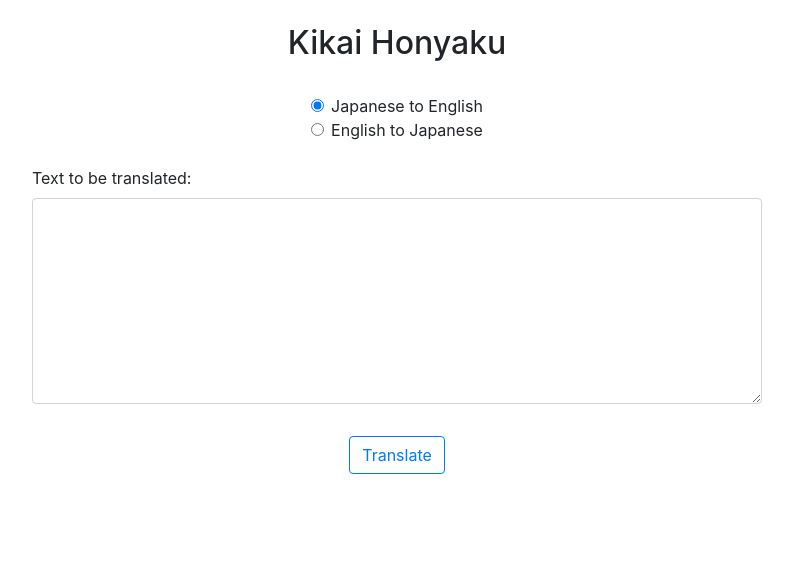
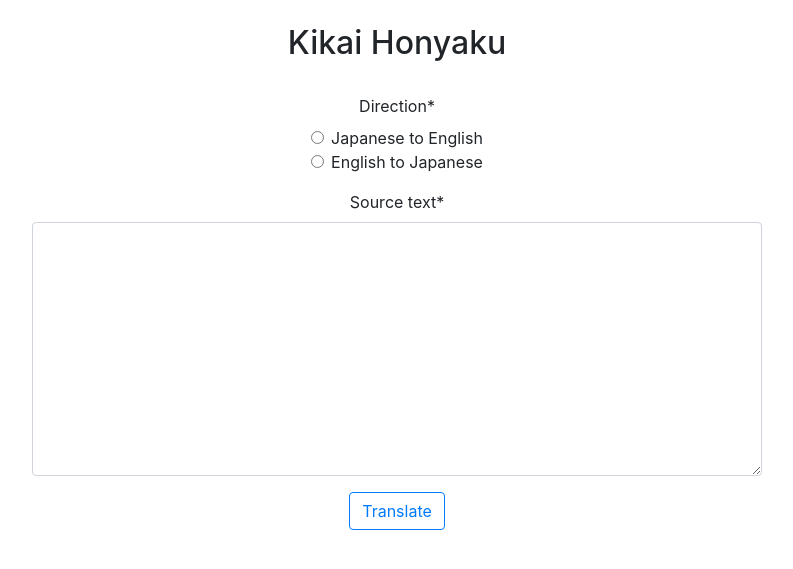
Before and after one commit to 4ka0/kikai_honyaku, a Django app: page / in a window 1280 px wide. Shown: the top 569 px of the page, without its empty margins (243-1036 px from the left). Run offline with Django 3.2, Linux system fonts and the light colour scheme; parts of the project's set-up code (start-up, migrations or seed data) failed here and were passed over; some libraries are stand-ins or nearby versions.

Commit message:
Input form refactored to use forms.py

```diff
--- /dev/null
+++ b/kikaihonyaku/forms.py
@@ -0,0 +1,17 @@
+from django import forms
+
+
+CHOICES=[('Ja>En', 'Japanese to English'),
+         ('En>Ja', 'English to Japanese')]
+
+
+class SourceTextInputForm(forms.Form):
+
+    # Radio buttons for translation direction
+    direction = forms.ChoiceField(widget=forms.RadioSelect,
+                                  choices=CHOICES,
+                                  required=True)
+
+    # Text area for inputting source text to be translated
+    source_text = forms.CharField(widget=forms.Textarea,
+                                  required=True)
--- a/kikaihonyaku/settings.py
+++ b/kikaihonyaku/settings.py
@@ -44,7 +44,10 @@ INSTALLED_APPS = [
     "django.contrib.sessions",
     "django.contrib.messages",
     "django.contrib.staticfiles",
+    "crispy_forms"
 ]
+
+CRISPY_TEMPLATE_PACK = 'bootstrap4'
 
 MIDDLEWARE = [
     "django.middleware.security.SecurityMiddleware",
--- a/kikaihonyaku/urls.py
+++ b/kikaihonyaku/urls.py
@@ -4,7 +4,7 @@ from . import views
 
 
 urlpatterns = [
-    path("", views.home, name="home"),
     path("admin/", admin.site.urls),
+    path("", views.translate, name="home"),
     path("translate/", views.translate, name="translate"),
 ]
--- a/kikaihonyaku/views.py
+++ b/kikaihonyaku/views.py
@@ -1,5 +1,8 @@
 from django.http import HttpResponse
+from django.http import HttpResponseRedirect
 from django.shortcuts import render
+
+from .forms import SourceTextInputForm
 
 import os
 import requests
@@ -10,47 +13,47 @@ from googletrans import Translator
 
 # To use environment variables
 from environs import Env
-
 env = Env()
 env.read_env()
 
 
-def home(request):
-    return render(request, "home.html")
+def translate(request):
 
+    # If the form has been populated, validate form, get the translation
+    # results and render using the translate.html template.
+    if request.method == 'POST':
+        form = SourceTextInputForm(request.POST)
 
-def translate(request):
-    """
-    Method to obtain translation results from Google, Microsoft, and AWS
-    """
+        if form.is_valid():
 
-    # Get source text (from textbox having name "source-text" in input.html)
-    source_text = request.GET["source-text"]
+            # Get form data
+            direction = form.cleaned_data['direction']
+            source_text = form.cleaned_data['source_text']
 
-    # Get source and target languages
-    # (from radio buttons having name "translation_direction" in input.html)
-    direction = request.GET["translation-direction"]
-    source_lang, target_lang = translation_direction(direction)
+            # Determine source and target languages
+            source_lang, target_lang = translation_direction(direction)
 
-    # Get translation results
-    google_result = google_translation(source_text, source_lang, target_lang)
-    micro_result = microsoft_translation(source_text, source_lang, target_lang)
-    aws_result = aws_translation(source_text, source_lang, target_lang)
+            # Get translation results
+            google_result = google_translation(source_text, source_lang, target_lang)
+            micro_result = microsoft_translation(source_text, source_lang, target_lang)
+            aws_result = aws_translation(source_text, source_lang, target_lang)
 
-    # If any result is empty, replace with something more readable
-    results = [google_result, micro_result, aws_result]
-    results = check_results(results)
+            # If any result is empty, replace with something more readable
+            results = [google_result, micro_result, aws_result]
+            results = check_results(results)
 
-    return render(
-        request,
-        "translate.html",
-        {
-            "source_text": source_text,
-            "google_result": results[0],
-            "microsoft_result": results[1],
-            "aws_result": results[2],
-        },
-    )
+            return render(request,
+                          "translate.html",
+                          {"source_text": source_text,
+                           "google_result": results[0],
+                           "microsoft_result": results[1],
+                           "aws_result": results[2],},)
+
+    # If a blank form is to be displayed, render using the home.html template
+    else:
+        form = SourceTextInputForm()
+
+    return render(request, 'home.html', {'form': form})
 
 
 def check_results(results):
--- a/templates/home.html
+++ b/templates/home.html
@@ -1,40 +1,15 @@
 {% extends 'base.html' %}
+
+{% load crispy_forms_tags %}
 
 {% block content %}
 
-
-
-    <form action="{% url "translate" %}">
-
-        {% csrf_token %}
-
-        <div class="form-group">
-
-            <!-- Translation direction radio buttons -->
-            <div class="text-center">
-                <div class="form-check">
-                    <input class="form-check-input" type="radio" name="translation-direction" id="Ja>En" value="Ja>En" checked>
-                    <label class="form-check-label" for="Ja>En">Japanese to English</label>
-                </div>
-                <div class="form-check">
-                    <input class="form-check-input" type="radio" name="translation-direction" id="En>Ja" value="En>Ja">
-                    <label class="form-check-label" for="En>Ja">English to Japanese</label>
-                </div>
-            </div>
-
-            <br />
-
-            <div class="form-group">
-                <label for="source-text">Text to be translated:</label>
-                <textarea class="form-control" name="source-text" id="source-text" rows="8"></textarea>
-            </div>
-
-            <div class="text-center pt-3 pb-5">
-                <input type="submit" value="Translate" class="btn btn-outline-primary"/>
-            </div>
-
-        </div>
-    </form>
-
+    <div class="text-center">
+        <form action="/translate/" method="post">
+            {% csrf_token %}
+            {{ form|crispy }}
+            <button type="submit" class="btn btn-outline-primary">Translate</button>
+        </form>
+    </div>
 
 {% endblock content %}
```
Also changed, not shown: kikaihonyaku/tests.py (+34 -25 lines).
